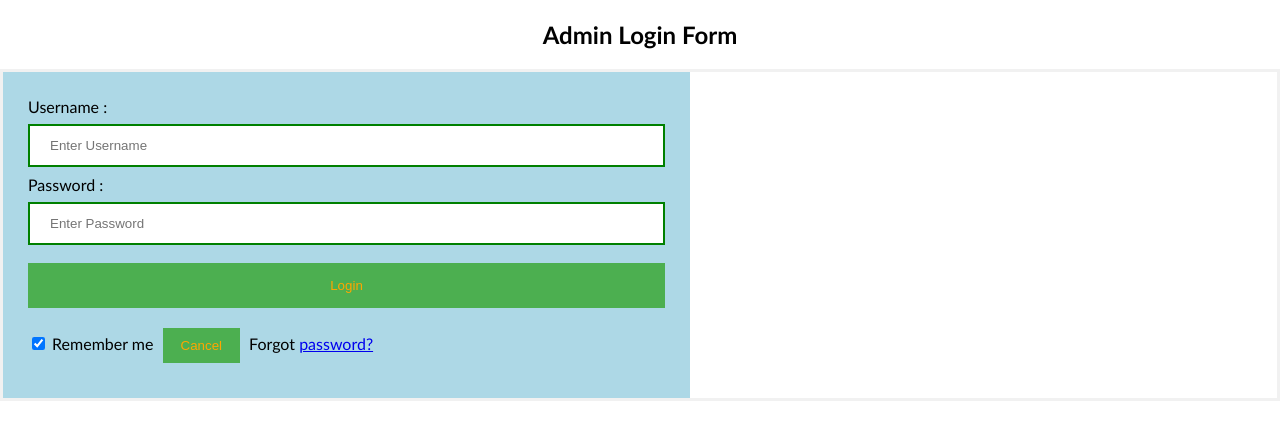
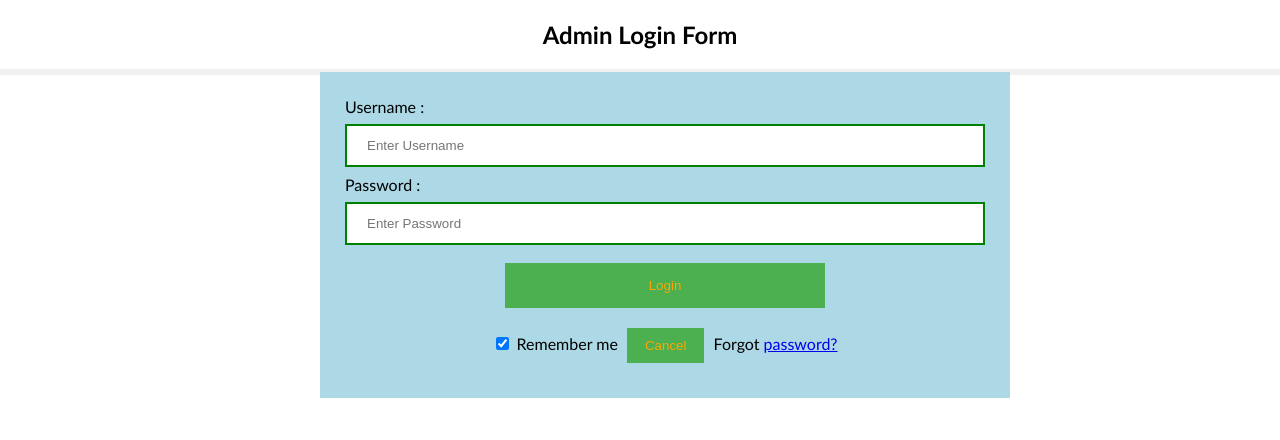
Before and after one commit to SudoCodeDown/QuizApp_Flask, a Flask app: page /admin/ in a window 1280 px wide. Shown: the top 440 px of the page. Run offline with Flask 2, Linux system fonts and the light colour scheme.

Commit message:
CSS changes

```diff
--- a/static/style.css
+++ b/static/style.css
@@ -5,12 +5,14 @@ Body {
 
 button {
     background-color: #4CAF50;
-    width: 100%;
+    width: 50%;
     color: orange;
     padding: 15px;
     margin: 10px 0px;
     border: none;
     cursor: pointer;
+    align-self: center;
+    align-items: center;
 }
 
 form {
@@ -41,13 +43,17 @@ button:hover {
 
 
 .container {
+    position: absolute;
     padding: 25px;
-    height: 50%;
     width:50%;
+    left:25%;
     background-color: lightblue;
-    align: center;
 }
 
 .content{
+    position: relative;
+    padding: 25px;
     width:50%;
+    left:25%;
+    background-color: lightblue;
 }
--- a/templates/admin_login.html
+++ b/templates/admin_login.html
@@ -22,12 +22,16 @@
                 <input type="password" placeholder="Enter Password" name="password" required />
             </div>
             <div>
-                <button type="submit">Login</button>
+                <center>
+                    <button type="submit">Login</button>
+                </center>
             </div>
             <div>
-                <input type="checkbox" checked="checked"> Remember me</input>
-                <button type="button" class="cancelbtn"> Cancel</button>
-                Forgot <a href="#"> password? </a>
+                <center>
+                    <input type="checkbox" checked="checked"> Remember me</input>
+                    <button type="button" class="cancelbtn"> Cancel</button>
+                    Forgot <a href="#"> password? </a>
+                </center>
             </div>
         </div>
     </form>
```
